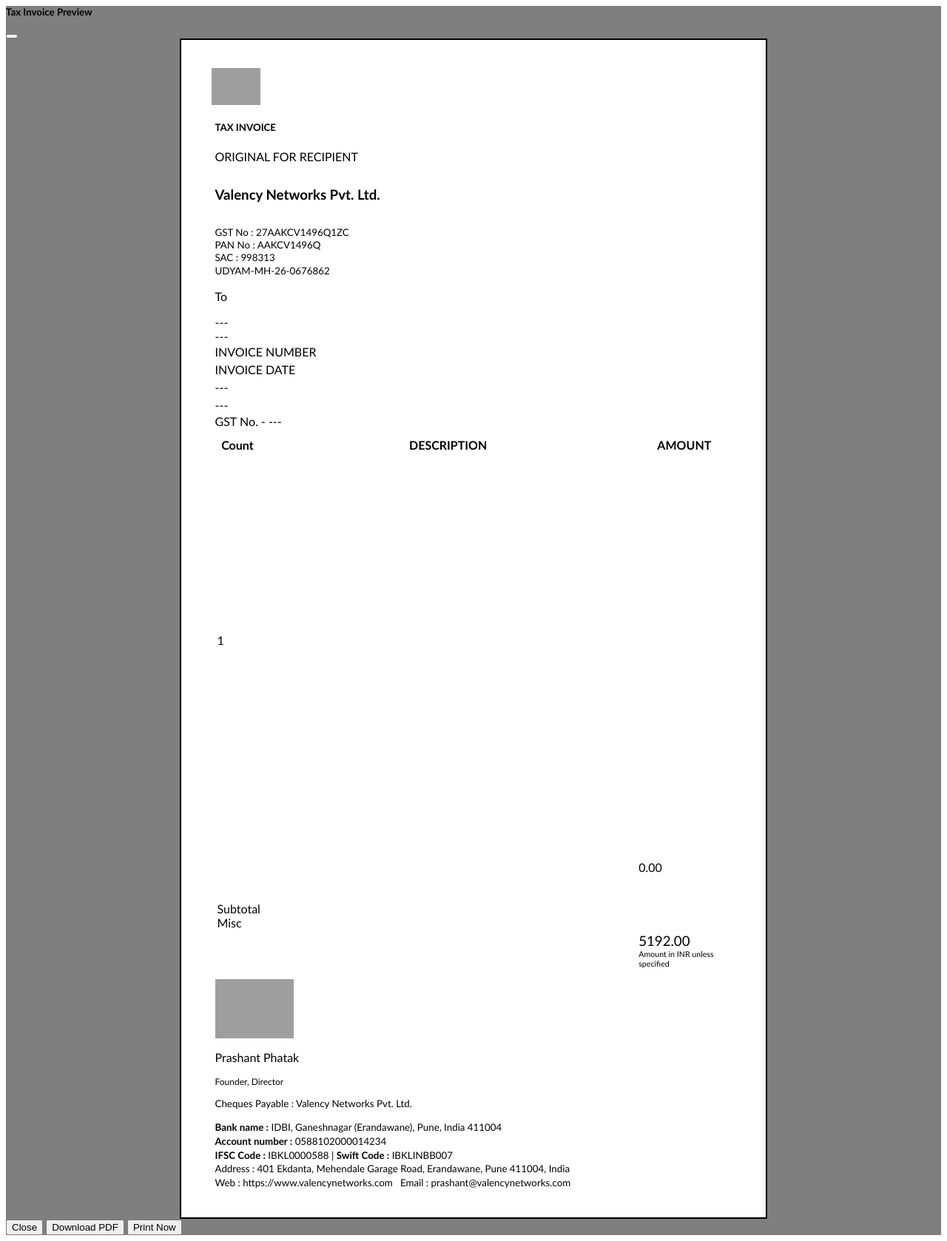
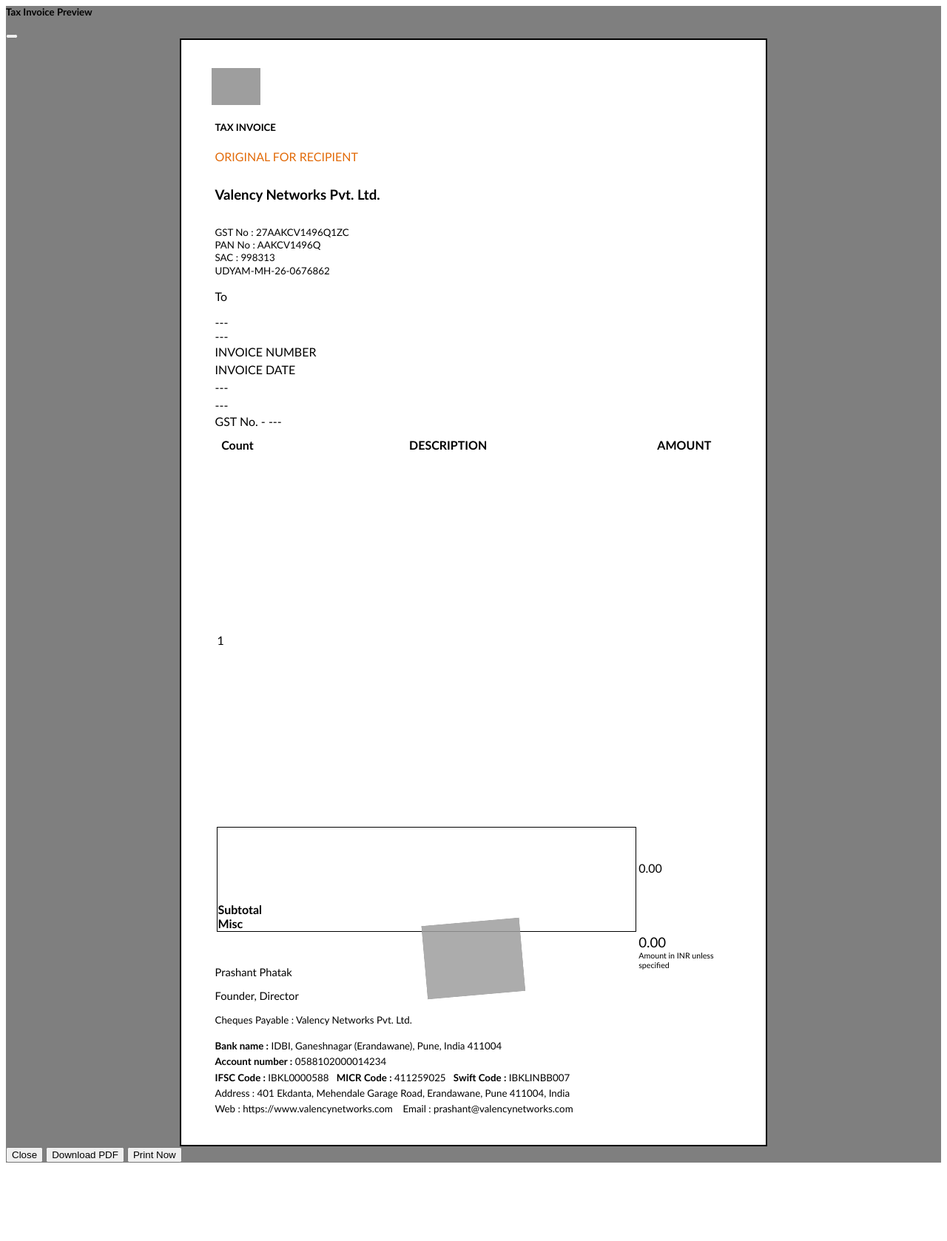
Before and after one commit to sinJiNi1001/invoice_gen, a Flask app: template templates/invoice_bill.html in a window 1280 px wide. Shown: the whole page at 74% size. After the commit the page ends 1572 px from the top, so only its background shows below. Run offline with Flask 3, Linux system fonts and the light colour scheme; the template is opened without the code that fills it, so the values that code supplies are empty; parts of the project's set-up code (start-up, migrations or seed data) failed here and were passed over; grey boxes are pictures that could not be loaded.

Commit message:
Update invoice_bill.html

```diff
--- a/templates/invoice_bill.html
+++ b/templates/invoice_bill.html
@@ -155,8 +155,8 @@
                         </div>
                         <div class="col-4 text-center mt-3">
                             <h5 class="fw-bold mb-1 mt-5">TAX INVOICE</h5>
-                            <p class="text-warning small fw-bold mt-0"
-                               style="font-size: 12pt;">ORIGINAL FOR RECIPIENT</p>
+                            <p class="small fw-bold mt-0"
+                            style="font-size: 12pt; color: #E26B0A;">ORIGINAL FOR RECIPIENT</p>
                         </div>
                         <div class="col-4 text-end">
                             <h5 class="fw-bold mb-0 text-nowrap"
@@ -233,13 +233,16 @@
 
                   <tfoot class="border-top border-dark">
     <tr>
-                        <td colspan="2" class="p-0 border-dark">
+        <td colspan="2" class="p-0" style="border: 1px solid #000 !important;">
     <div class="d-flex h-100">
         <div id="p_notes" class="p-2 flex-grow-1"
             contenteditable="true"
-                                    style="min-height:100px; font-size:12pt; outline:none;"></div>
+            style="min-height:100px; font-size:12pt; outline:none;">
+        </div>
+
         <div style="width:1px; background:#000;"></div>
-                                <div class="pt-2 px-2" style="width:120px;">
+
+        <div class="pt-2 px-2" style="width:120px; font-weight: bold;">
             <div class="mb-3">Subtotal</div>
             <div>Misc</div>
         </div>
@@ -254,14 +257,12 @@
         </td>
     </tr>
 
-                    {# --- Second Row: Bottom line restricted to the amount cell only --- #}
     <tr style="border-bottom: none !important;">
         <td colspan="2" class="border-0"></td>
-
         <td class="bg-light p-2 border border-dark" style="min-height: 80px;">
             <div class="d-flex flex-column justify-content-between h-100" style="min-height: 60px;">
                 <div id="p_total_final" class="text-end fw-bold" style="font-size: 14pt;">
-                                    5192.00
+                    0.00
                 </div>
                 <div class="text-start" style="font-size: 8pt; font-weight: normal; color: #000;">
                     Amount in <span id="p_curr">INR</span> unless specified
@@ -272,31 +273,41 @@
 </tfoot>
 </table>
 
-                    <div class="row mt-4 align-items-end">
-                        <div class="col-3 text-center">
+<div class="row align-items-end" style="margin-top: -60px; position: relative; z-index: 10;">
+    <div class="col-3 text-center" style="position: relative;">
         <img src="{{ url_for('static', filename='stamp.png') }}"
-                                 style="max-height:80px;">
-                            <p class="fw-bold mb-0">Prashant Phatak</p>
-                            <p class="m-0" style="font-size:9pt;">Founder, Director</p>
+            style="max-height: 100px;
+                    position: absolute;
+                    top: -60px;
+                    left: 50%;
+                    transform: translateX(-50%) rotate(-5deg);
+                    z-index: 100;
+                    pointer-events: none;
+                    opacity: 0.85;">
+
+        <div style="margin-top: 40px; position: relative; z-index: 5;">
+            <p class="fw-bold mb-0" style="font-size: 11pt;">Prashant Phatak</p>
+            <p class="fw-bold m-0" style="font-size: 11pt;">Founder, Director</p>
+        </div>
     </div>
     <div class="col-9">
-                            <div class="ps-3 border-start border-dark"
-                                 style="font-size:10pt;line-height:1.4;">
+        <div class="ps-3  border-dark"
+             style="font-size:10pt; background: transparent; line-height: 1.6;">
             <p class="fw-bold mb-1">
                 Cheques Payable : Valency Networks Pvt. Ltd.
             </p>
-                                <b>Bank name :</b> IDBI, Ganeshnagar (Erandawane), Pune, India 411004<br>
-                                <b>Account number :</b> 0588102000014234<br>
-                                <b>IFSC Code :</b> IBKL0000588 |
-                                <b>Swift Code :</b> IBKLINBB007<br>
+            <b class="mb-1">Bank name :</b> IDBI, Ganeshnagar (Erandawane), Pune, India 411004<br>
+            <b class="mb-1">Account number :</b> 0588102000014234<br>
+            <b class="mb-1">IFSC Code :</b> IBKL0000588 &nbsp;
+            <b class="mb-1">MICR Code :</b> 411259025 &nbsp;
+            <b class="mb-1">Swift Code :</b> IBKLINBB007<br>
             Address : 401 Ekdanta, Mehendale Garage Road,
             Erandawane, Pune 411004, India<br>
             Web : https://www.valencynetworks.com
-                                &nbsp;&nbsp;Email : prashant@valencynetworks.com
+            &nbsp;&nbsp;&nbsp;Email : prashant@valencynetworks.com
         </div>
     </div>
 </div>
-
                 </div>
             </div>
 
```
Lines whose indentation alone changed are shown as unchanged.
